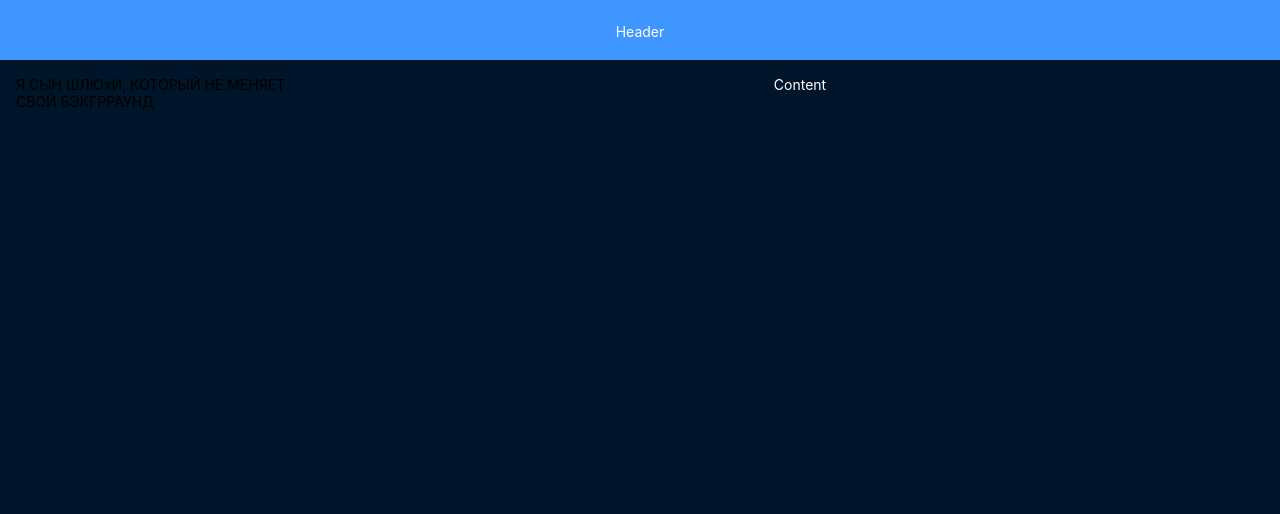
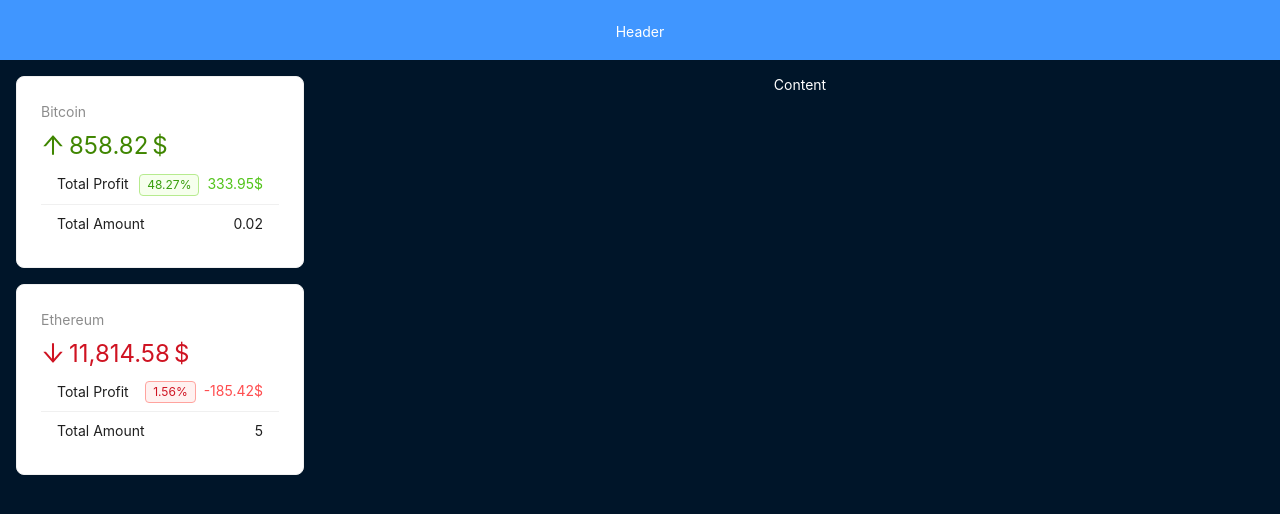
Before and after one commit to zxcviolence/crypto, a React (Vite) app: page / in a window 1280 px wide. Shown: the top 514 px of the page. Built offline with nearby package versions, Linux system fonts and the light colour scheme.

Commit message:
sider dev

```diff
--- a/src/App.jsx
+++ b/src/App.jsx
@@ -2,11 +2,11 @@
 import { AppHeader } from "./components/Layout/AppHeader";
 import { AppSider } from "./components/Layout/AppSider";
 import { AppContent } from "./components/Layout/AppContent";
-import styles from "./index.scss";
+import "./index.scss";
 
 export const App = () => {
   return (
-    <Layout className={styles.layoutStyle}>
+    <Layout className="layoutStyle">
       <AppHeader />
       <Layout>
         <AppSider />
--- a/src/api.js
+++ b/src/api.js
@@ -1,17 +1,17 @@
 import { cryptoData, cryptoAssets } from "./data";
 
 export const fakeFetchCrypto = () => {
-  new Promise(resolve => {
+  return new Promise(resolve => {
     setTimeout(() => {
       resolve(cryptoData);
-    }, 2000);
+    }, 0);
   });
 };
 
 export const FetchAssets = () => {
-  new Promise(resolve => {
+  return new Promise(resolve => {
     setTimeout(() => {
       resolve(cryptoAssets);
-    }, 2000);
+    }, 0);
   });
 };
--- a/src/components/Layout/AppSider/index.jsx
+++ b/src/components/Layout/AppSider/index.jsx
@@ -1,10 +1,90 @@
-import { Layout } from "antd";
+import React from "react";
+import { FetchAssets, fakeFetchCrypto } from "../../../api";
+import { Card, Layout, List, Statistic, Typography, Spin, Tag } from "antd";
+import { ArrowUpOutlined, ArrowDownOutlined } from "@ant-design/icons";
+import { capitalize, percentDifference } from "../../../utils.js";
 import styles from "./sider.module.scss";
 
 export const AppSider = () => {
+  const [loading, setLoading] = React.useState(false);
+  const [crypto, setCrypto] = React.useState([]);
+  const [assets, setAssets] = React.useState([]);
+
+  React.useEffect(() => {
+    const preload = async () => {
+      setLoading(true);
+      const { result } = await fakeFetchCrypto();
+      const assets = await FetchAssets();
+
+      setAssets(
+        assets.map(asset => {
+          const coin = result.find(c => c.id === asset.id);
+
+          return {
+            grow: asset.price < coin.price,
+            growPercent: percentDifference(asset.price, coin.price),
+            totalAmount: asset.amount * coin.price,
+            totalProfit: asset.amount * coin.price - asset.amount * asset.price,
+            ...asset,
+          };
+        })
+      );
+      setCrypto(result);
+      setLoading(false);
+    };
+    preload();
+  }, []);
+
+  if (loading) {
+    return <Spin fullscreen />;
+  }
+
   return (
     <Layout.Sider width="25%" className={styles.siderStyle}>
-     Я СЫН ШЛЮхИ, КОТОРЫЙ НЕ МЕНЯЕТ СВОЙ БЭКГРРАУНД
+      {assets.map(asset => (
+        <Card key={asset.id} style={{ marginBottom: "1rem" }}>
+          <Statistic
+            title={capitalize(asset.id)}
+            value={asset.totalAmount}
+            precision={2}
+            valueStyle={{
+              color: asset.grow ? "#3f8600" : "#cf1322",
+            }}
+            prefix={asset.grow ? <ArrowUpOutlined /> : <ArrowDownOutlined />}
+            suffix="$"
+          />
+          <List
+            size="small"
+            dataSource={[
+              {
+                title: "Total Profit",
+                value: asset.totalProfit,
+                withTag: true,
+              },
+              { title: "Total Amount", value: asset.amount, isPlain: true },
+              // { title: "Difference", value: asset.growPercent },
+            ]}
+            renderItem={item => (
+              <List.Item>
+                <span>{item.title}</span>
+                <span>
+                  {item.withTag && (
+                    <Tag color={asset.grow ? "green" : "red"}>
+                      {asset.growPercent}%
+                    </Tag>
+                  )}
+                  {item.isPlain && item.value}
+                  {!item.isPlain && (
+                    <Typography.Text type={asset.grow ? "success" : "danger"}>
+                      {item.value.toFixed(2)}$
+                    </Typography.Text>
+                  )}
+                </span>
+              </List.Item>
+            )}
+          />
+        </Card>
+      ))}
     </Layout.Sider>
   );
 };
--- /dev/null
+++ b/src/utils.js
@@ -0,0 +1,5 @@
+export const percentDifference = (a, b) => {
+  return +(100 * Math.abs((a - b) / ((a + b) / 2))).toFixed(2);
+};
+
+export const capitalize = str => str.charAt(0).toUpperCase() + str.substr(1);
```
